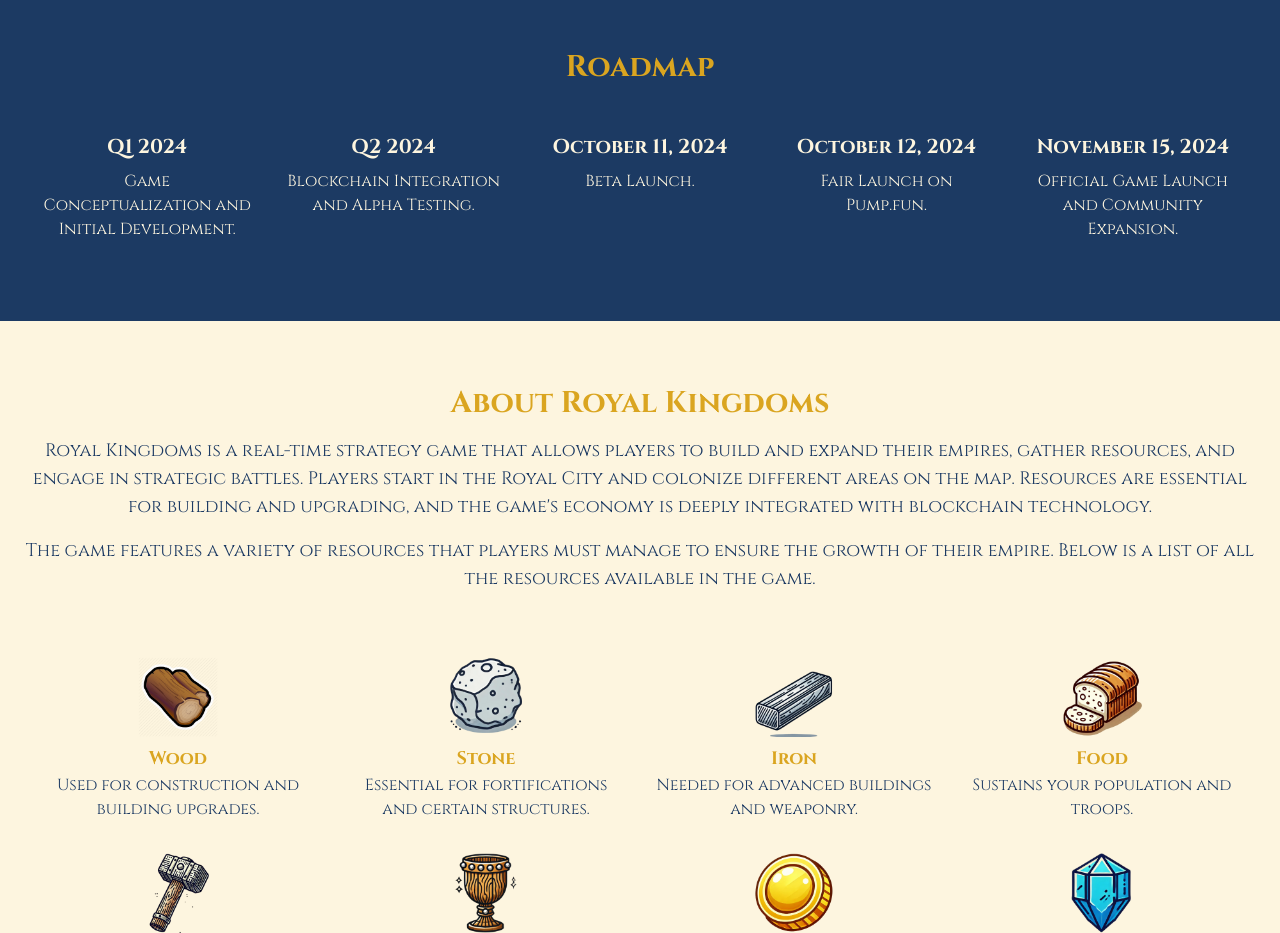
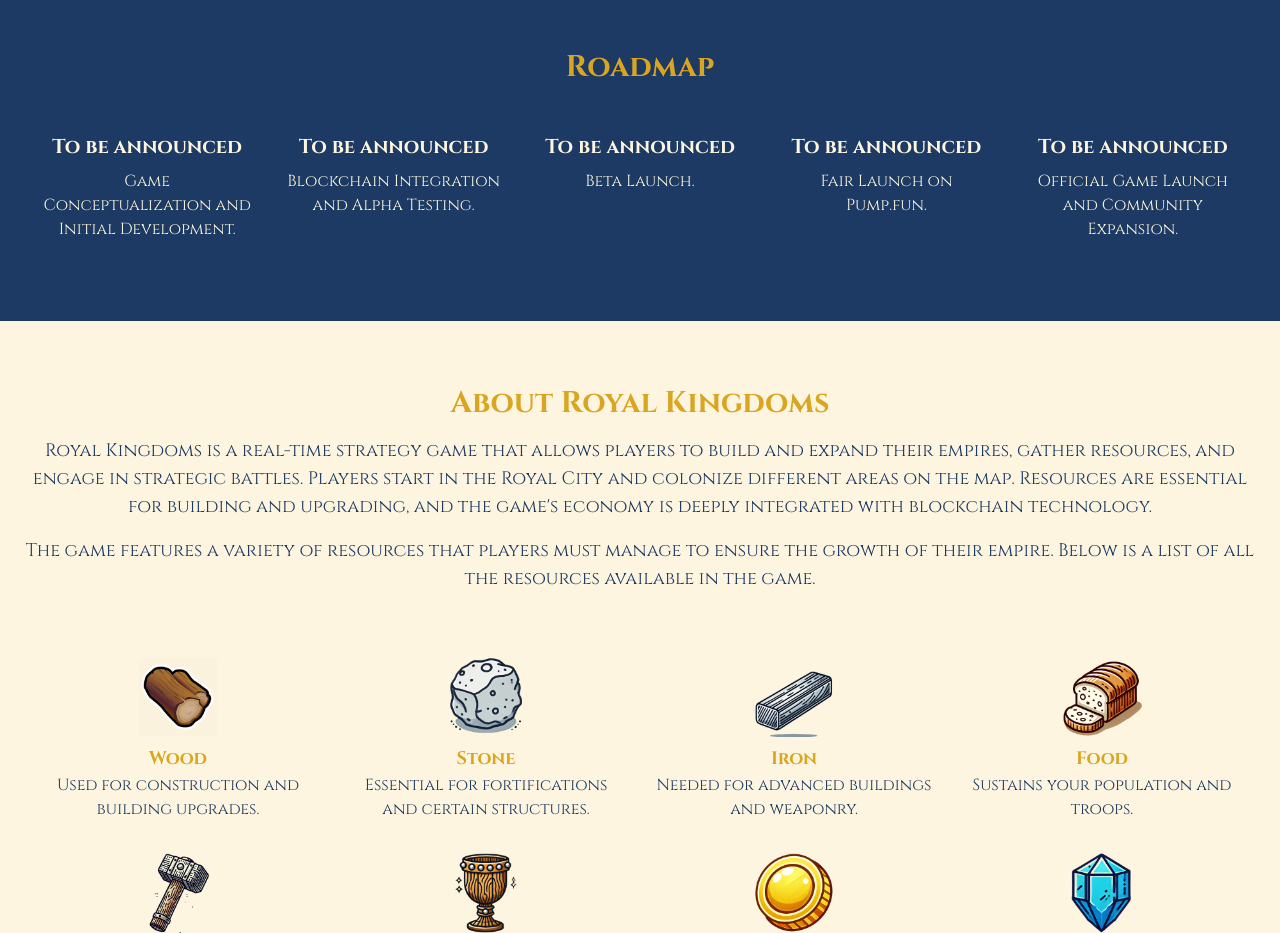
Before and after one commit to Healseyn/RoyalKingdoms-landingpage, a Next.js app: page / in a window 1280 px wide. Shown: the part 1380-2313 px from the top of the page. Built offline with nearby package versions, Linux system fonts and the light colour scheme.

Commit message:
Ajusts for token relaunch

```diff
--- a/pages/index.js
+++ b/pages/index.js
@@ -150,7 +150,7 @@ export default function Home() {
                 Play Now
               </button>
             </a>
-            <a href="https://pump.fun/BAmqiw5XcKP4ftEwxJC4bQicmXHjJgr9USnDryxBpump" target="_blank" rel="noopener noreferrer">
+            <a href="https://pump.fun" target="_blank" rel="noopener noreferrer">
             <button className="px-8 py-3 bg-accent text-white font-semibold rounded-lg hover:bg-primary transition duration-300">
               Buy Now
             </button>
@@ -188,23 +188,23 @@ export default function Home() {
             <h2 className="text-3xl font-bold text-primary">Roadmap</h2>
             <div className="mt-8 flex flex-col md:flex-row justify-center">
               <div className="md:w-1/4 p-4 transition duration-500 transform hover:-translate-y-2">
-                <h3 className="text-xl font-bold text-neutral">Q1 2024</h3>
+                <h3 className="text-xl font-bold text-neutral">To be announced</h3>
                 <p className="text-neutral mt-2">Game Conceptualization and Initial Development.</p>
               </div>
               <div className="md:w-1/4 p-4 transition duration-500 transform hover:-translate-y-2">
-                <h3 className="text-xl font-bold text-neutral">Q2 2024</h3>
+                <h3 className="text-xl font-bold text-neutral">To be announced</h3>
                 <p className="text-neutral mt-2">Blockchain Integration and Alpha Testing.</p>
               </div>
               <div className="md:w-1/4 p-4 transition duration-500 transform hover:-translate-y-2">
-                <h3 className="text-xl font-bold text-neutral">October 11, 2024</h3>
+                <h3 className="text-xl font-bold text-neutral">To be announced</h3>
                 <p className="text-neutral mt-2">Beta Launch.</p>
               </div>
               <div className="md:w-1/4 p-4 transition duration-500 transform hover:-translate-y-2">
-                <h3 className="text-xl font-bold text-neutral">October 12, 2024</h3>
+                <h3 className="text-xl font-bold text-neutral">To be announced</h3>
                 <p className="text-neutral mt-2">Fair Launch on Pump.fun.</p>
               </div>
               <div className="md:w-1/4 p-4 transition duration-500 transform hover:-translate-y-2">
-                <h3 className="text-xl font-bold text-neutral">November 15, 2024</h3>
+                <h3 className="text-xl font-bold text-neutral">To be announced</h3>
                 <p className="text-neutral mt-2">Official Game Launch and Community Expansion.</p>
               </div>
             </div>
@@ -333,7 +333,7 @@ export default function Home() {
                 </h3>
                 {openQuestion === 3 && (
                   <p className="text-neutral mt-2 transition-all duration-500 ease-in-out">
-                    The official release of Royal Kingdoms is scheduled for November 15, 2024, following the fair launch and beta testing phases.
+                    To be announced
                   </p>
                 )}
               </div>
```
